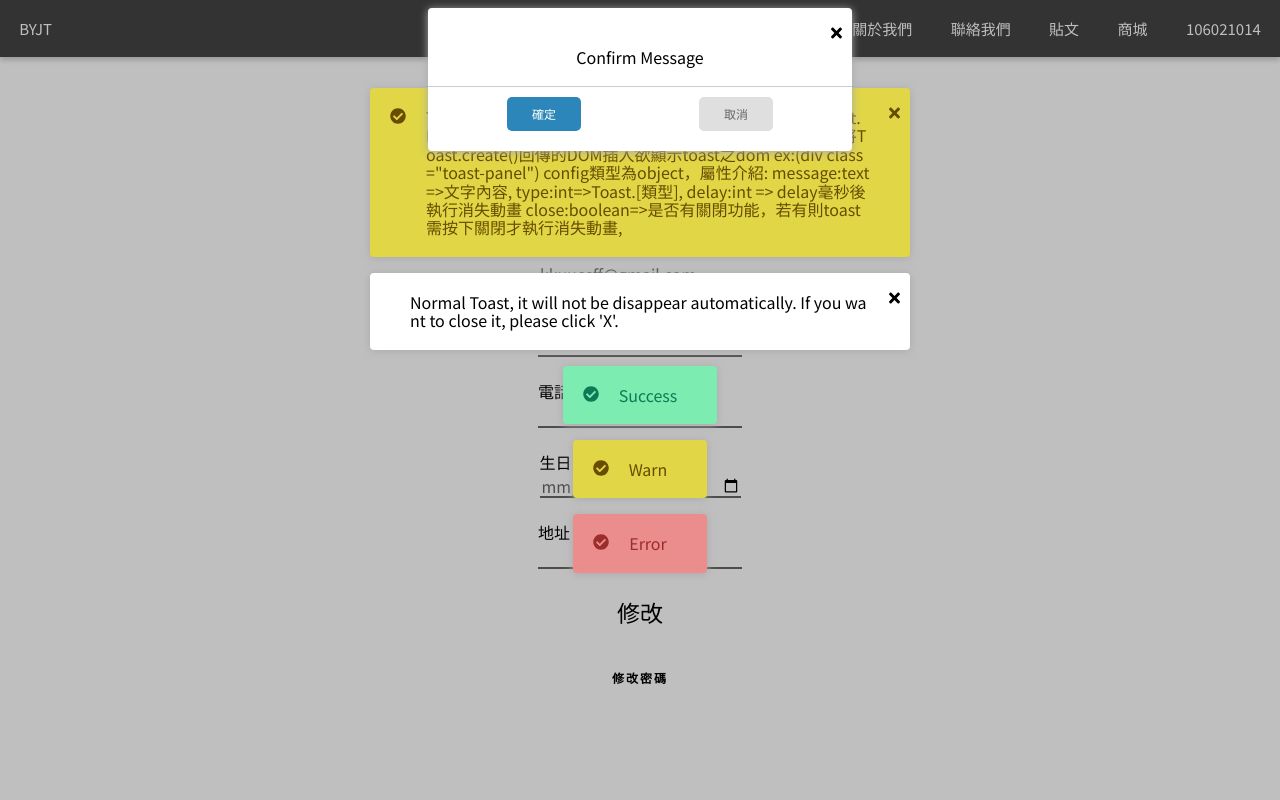
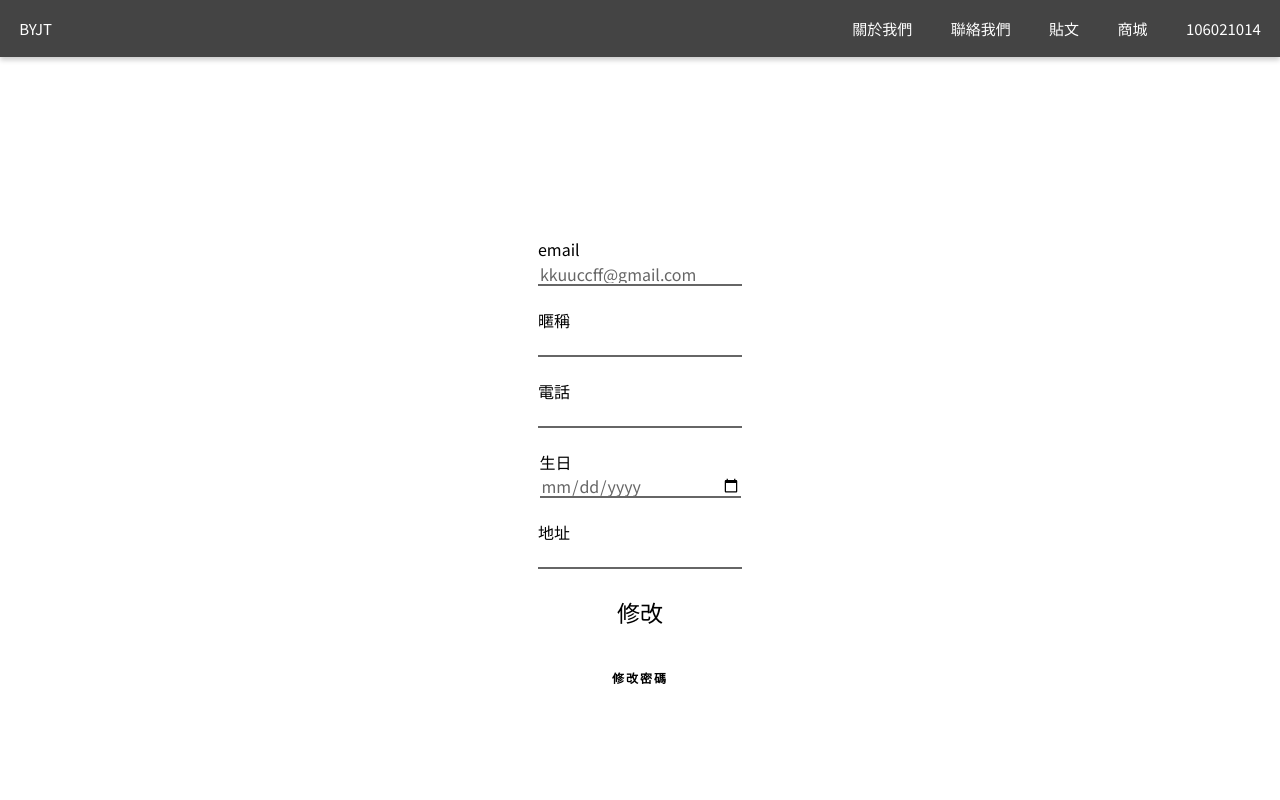
Before and after one commit to HANKSIE/BJ-page, a website built with webpack: page pages/templates/master.html in a window 1280 px wide. Shown: the top 800 px of the page. Built offline with nearby package versions, Linux system fonts and the light colour scheme; a web font is replaced by a local one.

Commit message:
修正droplist寬度問題

```diff
--- a/js/index.js
+++ b/js/index.js
@@ -45,55 +45,55 @@ $(`.${NAVBAR.NAV_FIXED}`).each(function () {
 });
 
 //demo
-(function launchToast() {
-  Confirm.launch(
-    {
-      message: "Confirm Message",
-      ok: "確定",
-      cancel: "取消",
-    },
-    function () {
-      console.log("ok");
-    },
-    function () {
-      console.log("cancel");
-    }
-  );
+// (function launchToast() {
+//   Confirm.launch(
+//     {
+//       message: "Confirm Message",
+//       ok: "確定",
+//       cancel: "取消",
+//     },
+//     function () {
+//       console.log("ok");
+//     },
+//     function () {
+//       console.log("cancel");
+//     }
+//   );
 
-  Toast.launch({
-    message:
-      '\
-          Toast說明: Toast類型有\
-          Toast.SUCCESS, Toast.WARN, Toast.ERROR,\
-          要創建一個新的Toast使用Toast.create(config),\
-          並將Toast.create()回傳的DOM插入欲顯示toast之dom\
-          ex:(div class="toast-panel")\
-          config類型為object，屬性介紹:\
-          message:text=>文字內容,\
-          type:int=>Toast.[類型], \
-          delay:int => delay毫秒後執行消失動畫\
-          close:boolean=>是否有關閉功能，若有則toast需按下關閉才執行消失動畫,\
-          ',
-    type: Toast.WARN,
-    close: true,
-  });
-  setTimeout(function () {
-    Toast.launch({
-      message:
-        "Normal Toast, it will not be disappear automatically. If you want to close it, please click 'X'. ",
-      close: true,
-    });
-  }, 1000);
-  setTimeout(function () {
-    Toast.launch({ message: "Success", type: Toast.SUCCESS });
-  }, 2000);
-  setTimeout(function () {
-    Toast.launch({ message: "Warn", type: Toast.WARN });
-  }, 3000);
-  setTimeout(function () {
-    Toast.launch({ message: "Error", type: Toast.ERROR });
-  }, 4000);
-})();
+//   Toast.launch({
+//     message:
+//       '\
+//           Toast說明: Toast類型有\
+//           Toast.SUCCESS, Toast.WARN, Toast.ERROR,\
+//           要創建一個新的Toast使用Toast.create(config),\
+//           並將Toast.create()回傳的DOM插入欲顯示toast之dom\
+//           ex:(div class="toast-panel")\
+//           config類型為object，屬性介紹:\
+//           message:text=>文字內容,\
+//           type:int=>Toast.[類型], \
+//           delay:int => delay毫秒後執行消失動畫\
+//           close:boolean=>是否有關閉功能，若有則toast需按下關閉才執行消失動畫,\
+//           ',
+//     type: Toast.WARN,
+//     close: true,
+//   });
+//   setTimeout(function () {
+//     Toast.launch({
+//       message:
+//         "Normal Toast, it will not be disappear automatically. If you want to close it, please click 'X'. ",
+//       close: true,
+//     });
+//   }, 1000);
+//   setTimeout(function () {
+//     Toast.launch({ message: "Success", type: Toast.SUCCESS });
+//   }, 2000);
+//   setTimeout(function () {
+//     Toast.launch({ message: "Warn", type: Toast.WARN });
+//   }, 3000);
+//   setTimeout(function () {
+//     Toast.launch({ message: "Error", type: Toast.ERROR });
+//   }, 4000);
+// })();
 
 PopWindow.register({
   btnID: "alter-pwd-btn",
--- a/pages/templates/master.html
+++ b/pages/templates/master.html
@@ -109,11 +109,9 @@
           </div>
         </form>
         <span id="alter-pwd-btn">修改密碼</span>
-        <form action="" id="alter-pop" class="vc-layout pop-window">
+        <form action="" id="alter-pop" class="pop-window">
           <span class="pop-window-close-btn">
-            <img
-              src="https://img.icons8.com/fluent/48/000000/close-window.png"
-            />
+            <i class="fas fa-times" style="color: #c01111;"></i>
           </span>
           <div class="input-group">
             <div class="input-label">
--- a/scss/components/confirm.scss
+++ b/scss/components/confirm.scss
@@ -15,6 +15,7 @@
   height: 100vh;
   .confirm {
     @include pop;
+    @include center-layout;
     flex-direction: column;
     top: 0;
     min-width: 30vw;
--- a/scss/components/dropdown.scss
+++ b/scss/components/dropdown.scss
@@ -1,6 +1,10 @@
 @import "../theme/default.scss";
 
 .dropdown {
+  position: relative;
+  .drop-btn {
+    cursor: pointer;
+  }
   .drop-list {
     display: none;
     position: absolute;
--- a/scss/components/pop-window.scss
+++ b/scss/components/pop-window.scss
@@ -4,9 +4,9 @@
 .pop-window {
   background-color: $color-2;
   @include pop;
+  @include center-layout;
+  position: fixed;
   display: none;
-  position: fixed;
-
   .pop-window-close-btn {
     @include rt-close-btn;
   }
--- a/scss/components/toast.scss
+++ b/scss/components/toast.scss
@@ -9,6 +9,7 @@
 
 .toast {
   @include pop;
+  @include center-layout;
   align-items: flex-start;
   background-color: $color-2;
 
--- a/scss/helpers/mixins.scss
+++ b/scss/helpers/mixins.scss
@@ -23,6 +23,12 @@
   align-items: center;
 }
 
+@mixin center-layout {
+  display: flex;
+  justify-content: center;
+  align-items: center;
+}
+
 /*=== toast/confirm/pop-window ===*/
 @mixin panel {
   display: flex;
@@ -37,9 +43,6 @@
 }
 
 @mixin pop {
-  display: flex;
-  justify-content: center;
-  align-items: center;
   position: relative;
   padding: 20px 20px;
   border-radius: 4px;
--- a/scss/pages/profile.scss
+++ b/scss/pages/profile.scss
@@ -6,21 +6,6 @@
   cursor: pointer;
 }
 
-#alter-pop {
-    display: none;
-    background-color: #f2f2f2;
-    border-radius: 10px;
-    padding: 30px 20px;
-    font-size: 14px;
-}
-
 .alt-submit {
   font-size: 14px;
 }
-
-#close {
-    position: absolute;
-    right: 0;
-    top: 0;
-    cursor: pointer;
-}
```
Lines whose indentation alone changed are shown as unchanged.
